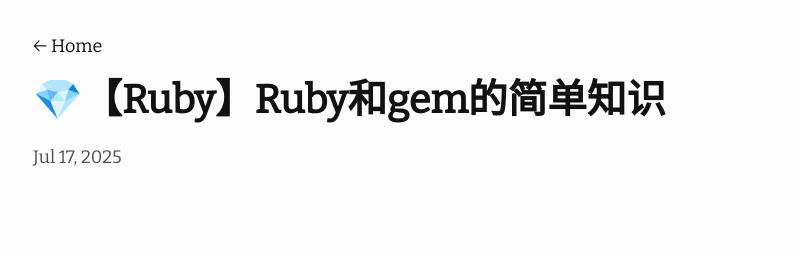
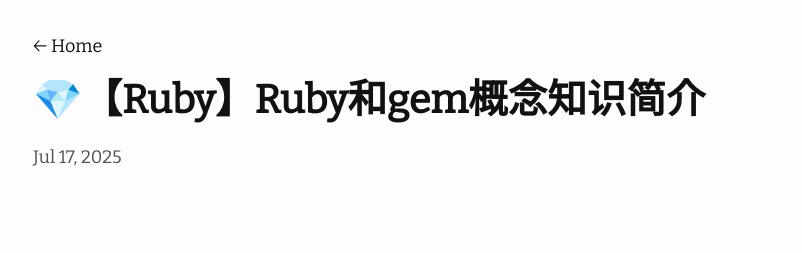
Before and after one commit to EmmettHan/EmmettHan.github.io, a Jekyll site: the page built from _posts/2025-7-17-ruby-and-gem-intro.md, in a window 1280 px wide. Shown: the top 253 px of the page, without its empty margins (237-1039 px from the left). Built offline with Jekyll 4.4.1, drawn with Linux system fonts in a browser that asks for light colours; nearby versions of some CDN libraries.

Commit message:
modify post gem titile

```diff
--- a/_posts/2025-7-17-ruby-and-gem-intro.md
+++ b/_posts/2025-7-17-ruby-and-gem-intro.md
@@ -1,6 +1,6 @@
 ---
 layout: post
-title: 💎【Ruby】Ruby和gem的简单知识
+title: 💎【Ruby】Ruby和gem概念知识简介
 date: 2025-7-17
 ---
 ## Ruby
```
